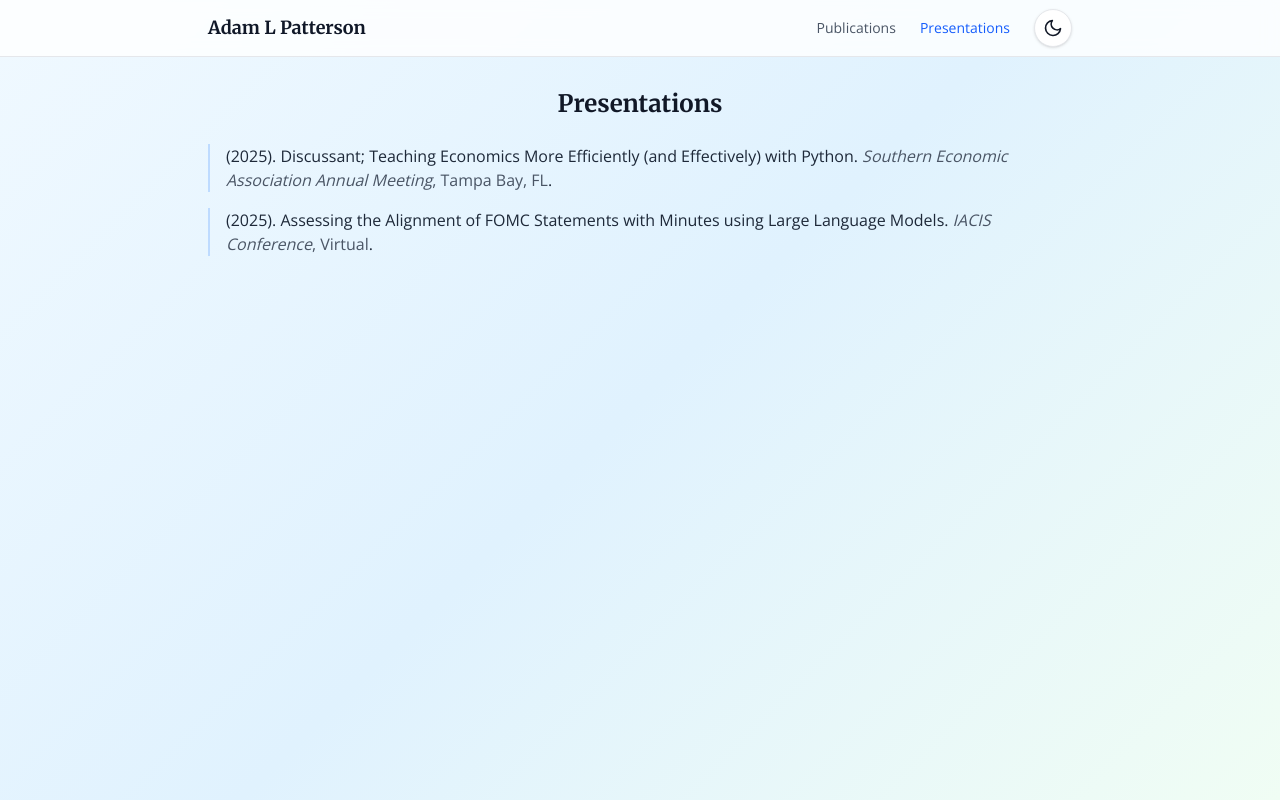
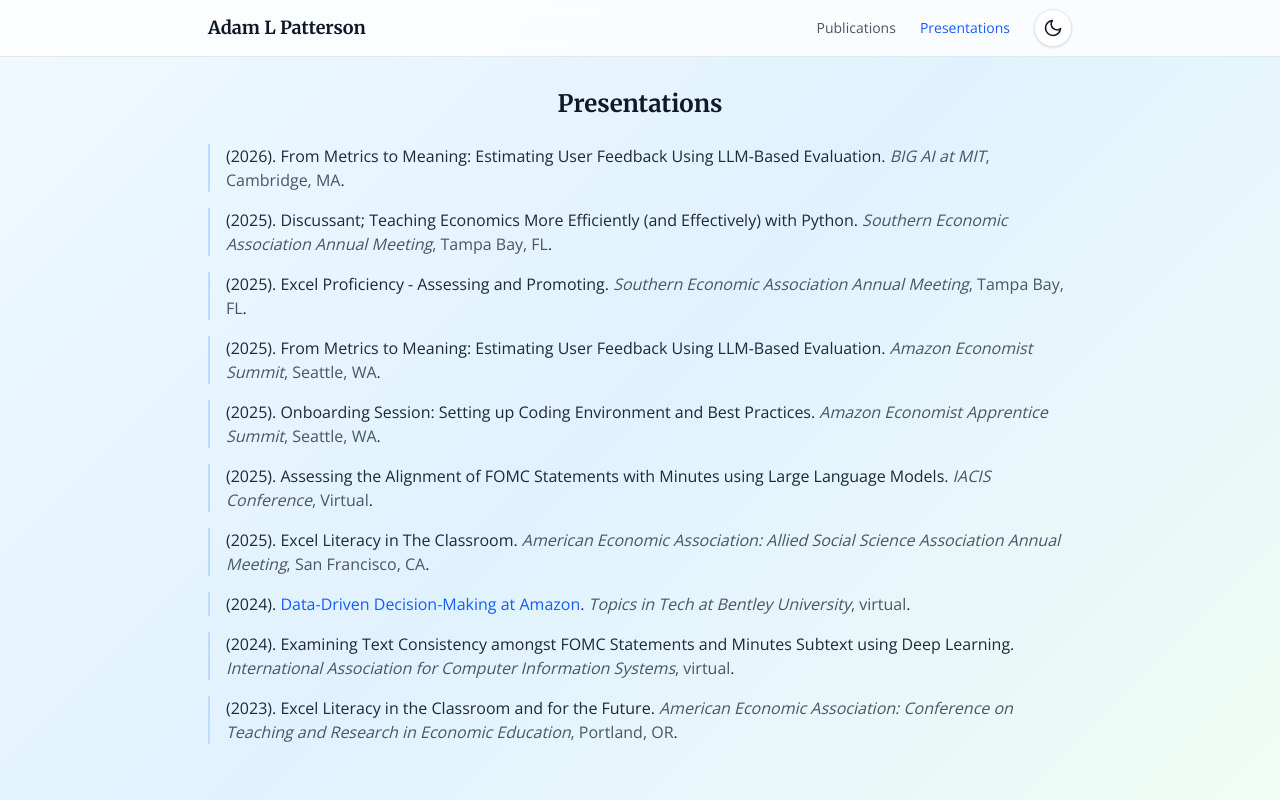
Before and after one commit to adampattersonct/personal-website, a Next.js app: page /presentations in a window 1280 px wide. Shown: the top 800 px of the page. Built offline with nearby package versions, Linux system fonts and the light colour scheme.

Commit message:
Updated presentations list

```diff
--- a/data/presentations.ts
+++ b/data/presentations.ts
@@ -10,6 +10,14 @@ export interface Presentation {
 export const presentations: Presentation[] = [
   {
     authors: '',
+    year: 2026,
+    title: 'From Metrics to Meaning: Estimating User Feedback Using LLM-Based Evaluation',
+    conference: 'BIG AI at MIT',
+    location: 'Cambridge, MA',
+    url: '',
+  },
+  {
+    authors: '',
     year: 2025,
     title: 'Discussant; Teaching Economics More Efficiently (and Effectively) with Python',
     conference: 'Southern Economic Association Annual Meeting',
@@ -19,9 +27,65 @@ export const presentations: Presentation[] = [
   {
     authors: '',
     year: 2025,
+    title: 'Excel Proficiency - Assessing and Promoting',
+    conference: 'Southern Economic Association Annual Meeting',
+    location: 'Tampa Bay, FL',
+    url: '',
+  },
+  {
+    authors: '',
+    year: 2025,
+    title: 'From Metrics to Meaning: Estimating User Feedback Using LLM-Based Evaluation',
+    conference: 'Amazon Economist Summit',
+    location: 'Seattle, WA',
+    url: '',
+  },
+  {
+    authors: '',
+    year: 2025,
+    title: 'Onboarding Session: Setting up Coding Environment and Best Practices',
+    conference: 'Amazon Economist Apprentice Summit',
+    location: 'Seattle, WA',
+    url: '',
+  },
+  {
+    authors: '',
+    year: 2025,
     title: 'Assessing the Alignment of FOMC Statements with Minutes using Large Language Models',
     conference: 'IACIS Conference',
     location: 'Virtual',
     url: '',
-  }
+  },
+  {
+    authors: '',
+    year: 2025,
+    title: 'Excel Literacy in The Classroom',
+    conference: 'American Economic Association: Allied Social Science Association Annual Meeting',
+    location: 'San Francisco, CA',
+    url: '',
+  },
+  {
+    authors: '',
+    year: 2024,
+    title: 'Data-Driven Decision-Making at Amazon',
+    conference: 'Topics in Tech at Bentley University',
+    location: 'virtual',
+    url: 'https://www.youtube.com/watch?v=l7nimbp1_nA',
+  },
+  {
+    authors: '',
+    year: 2024,
+    title: 'Examining Text Consistency amongst FOMC Statements and Minutes Subtext using Deep Learning',
+    conference: 'International Association for Computer Information Systems',
+    location: 'virtual',
+    url: '',
+  },
+  {
+    authors: '',
+    year: 2023,
+    title: 'Excel Literacy in the Classroom and for the Future',
+    conference: 'American Economic Association: Conference on Teaching and Research in Economic Education',
+    location: 'Portland, OR',
+    url: '',
+  },
 ]
```
